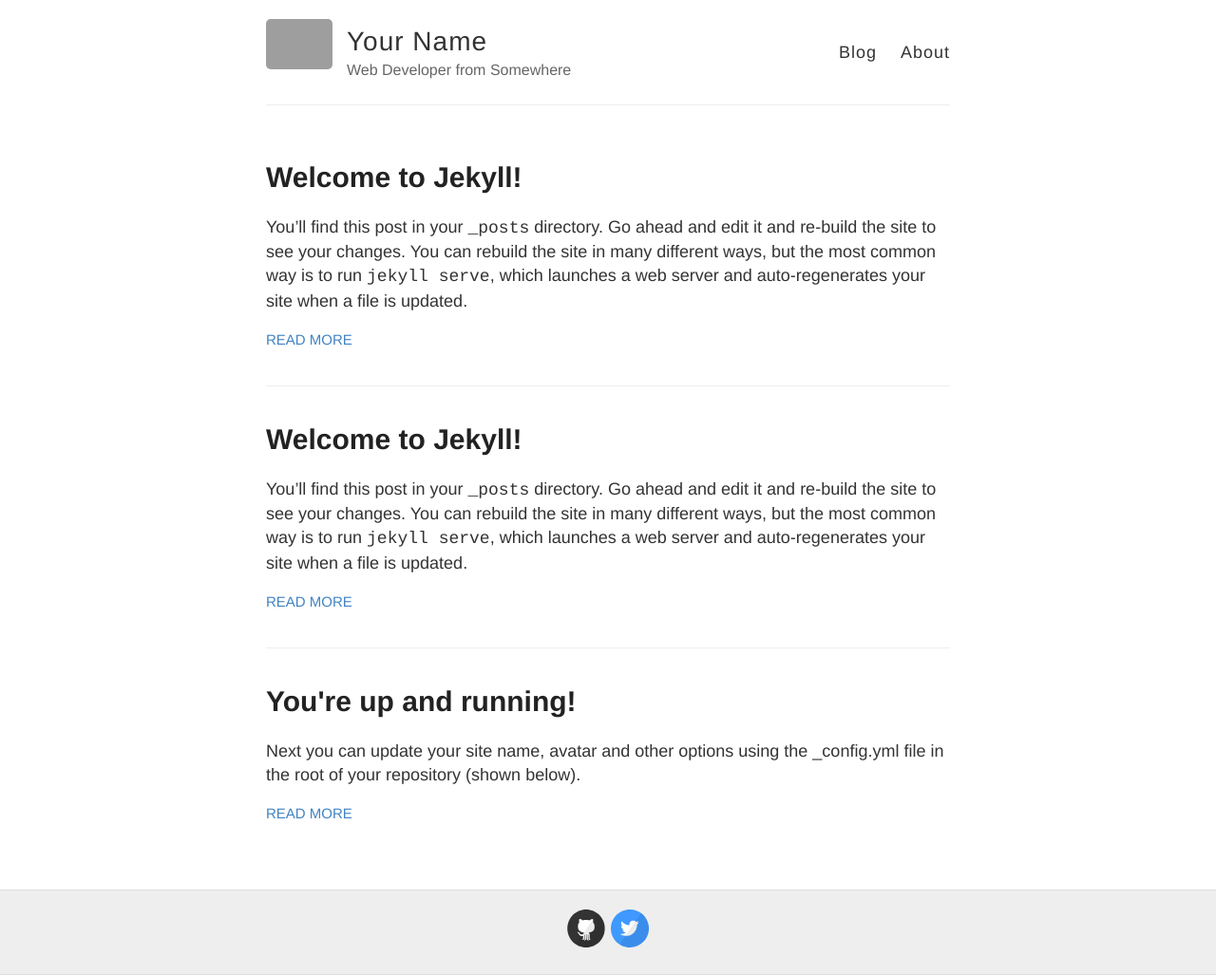
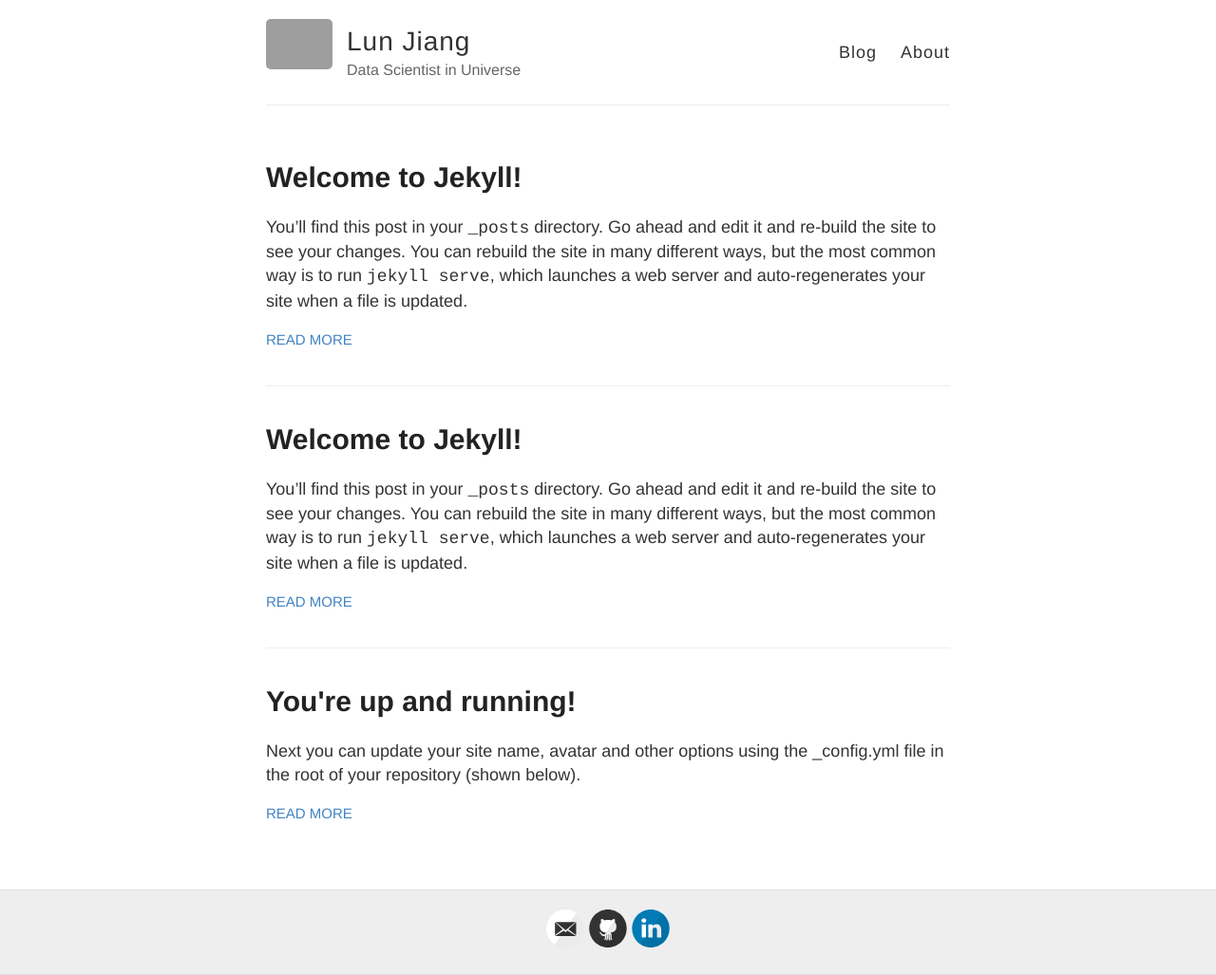
Before and after one commit to Lunj12/Lunj12.github.io, a Jekyll site: the page built from index.html, in a window 1280 px wide. Shown: the whole page at 95% size. Built offline with Jekyll 4.4.1, drawn with Linux system fonts in a browser that asks for light colours; grey boxes are pictures that could not be loaded.

Commit message:
add personal info to config

```diff
--- a/_config.yml
+++ b/_config.yml
@@ -3,13 +3,13 @@
 #
 
 # Name of your site (displayed in the header)
-name: Your Name
+name: Lun Jiang
 
 # Short bio or description (displayed in the header)
-description: Web Developer from Somewhere
+description: Data Scientist in Universe
 
 # URL of your avatar or profile pic (you could use your GitHub profile pic)
-avatar: https://raw.githubusercontent.com/barryclark/jekyll-now/master/images/jekyll-logo.png
+avatar: https://raw.githubusercontent.com/Lunj12/lunj12.github.io/master/images/alaska_by_the_sea.jpg
 
 #
 # Flags below are optional
@@ -18,15 +18,15 @@ avatar: https://raw.githubusercontent.com/barryclark/jekyll-now/master/images/je
 # Includes an icon in the footer for each username you enter
 footer-links:
   dribbble:
-  email:
+  email: jiangl12.science@outlook.com
   facebook:
   flickr:
-  github: barryclark/jekyll-now
+  github: Lunj12/lunj12.github.io
   instagram:
-  linkedin:
+  linkedin: https://www.linkedin.com/in/lun-jiang-962838149/
   pinterest:
   rss: # just type anything here for a working RSS icon
-  twitter: jekyllrb
+  twitter:
   stackoverflow: # your stackoverflow profile, e.g. "users/50476/bart-kiers"
   youtube: # channel/<your_long_string> or user/<user-name>
   googleplus: # anything in your profile username that comes after plus.google.com/
```
